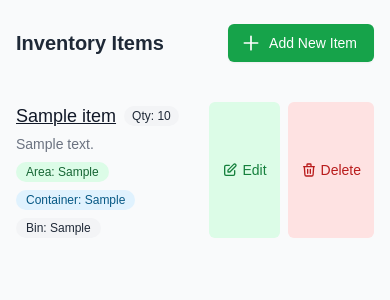
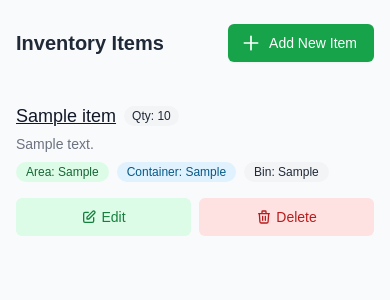
Before and after one commit to downtime-industries/binventory, a FastAPI app: page / in a window 390 px wide. Shown: the part 69-369 px from the top of the page. Run offline with FastAPI, Linux system fonts and the light colour scheme; tables that the repository leaves empty hold one stand-in row (values such as "Sample post"); some libraries are stand-ins or nearby versions.

Commit message:
Added mobile layout.

```diff
--- a/templates/index.html
+++ b/templates/index.html
@@ -18,7 +18,7 @@
     <ul class="divide-y divide-gray-200 dark:divide-gray-700">
         {% for item in items %}
         <li class="py-4">
-            <div class="flex justify-between">
+            <div class="flex flex-col sm:flex-row sm:justify-between">
                 <div>
                     <div class="flex items-center">
                         {% if item[7] %}
@@ -56,14 +56,14 @@
                     </div>
                 </div>
 
-                <div class="flex space-x-2">
-                    <a href="/edit/{{ item.0 }}" class="inline-flex items-center px-3 py-1 border border-transparent text-sm leading-4 font-medium rounded-md text-primary-700 dark:text-primary-300 bg-primary-100 dark:bg-primary-900/30 hover:bg-primary-200 dark:hover:bg-primary-800/40 focus:outline-none focus:ring-2 focus:ring-offset-2 focus:ring-primary-500">
+                <div class="flex mt-4 sm:mt-0 space-x-2 sm:flex-col sm:space-x-0 sm:space-y-2 md:flex-row md:space-y-0 md:space-x-2">
+                    <a href="/edit/{{ item.0 }}" class="flex-1 sm:flex-none justify-center inline-flex items-center px-3 py-2 sm:py-1 border border-transparent text-sm font-medium rounded-md text-primary-700 dark:text-primary-300 bg-primary-100 dark:bg-primary-900/30 hover:bg-primary-200 dark:hover:bg-primary-800/40 focus:outline-none focus:ring-2 focus:ring-offset-2 focus:ring-primary-500">
                         <svg xmlns="http://www.w3.org/2000/svg" class="h-4 w-4 mr-1" fill="none" viewBox="0 0 24 24" stroke="currentColor">
                             <path stroke-linecap="round" stroke-linejoin="round" stroke-width="2" d="M11 5H6a2 2 0 00-2 2v11a2 2 0 002 2h11a2 2 0 002-2v-5m-1.414-9.414a2 2 0 112.828 2.828L11.828 15H9v-2.828l8.586-8.586z" />
                         </svg>
                         Edit
                     </a>
-                    <button onclick="confirmDelete({{ item.0 }}, '{{ item.1 }}')" class="inline-flex items-center px-3 py-1 border border-transparent text-sm leading-4 font-medium rounded-md text-danger-700 dark:text-danger-300 bg-danger-100 dark:bg-danger-900/30 hover:bg-danger-200 dark:hover:bg-danger-800/40 focus:outline-none focus:ring-2 focus:ring-offset-2 focus:ring-danger-500">
+                    <button onclick="confirmDelete({{ item.0 }}, '{{ item.1 }}')" class="flex-1 sm:flex-none justify-center inline-flex items-center px-3 py-2 sm:py-1 border border-transparent text-sm font-medium rounded-md text-danger-700 dark:text-danger-300 bg-danger-100 dark:bg-danger-900/30 hover:bg-danger-200 dark:hover:bg-danger-800/40 focus:outline-none focus:ring-2 focus:ring-offset-2 focus:ring-danger-500">
                         <svg xmlns="http://www.w3.org/2000/svg" class="h-4 w-4 mr-1" fill="none" viewBox="0 0 24 24" stroke="currentColor">
                             <path stroke-linecap="round" stroke-linejoin="round" stroke-width="2" d="M19 7l-.867 12.142A2 2 0 0116.138 21H7.862a2 2 0 01-1.995-1.858L5 7m5 4v6m4-6v6m1-10V4a1 1 0 00-1-1h-4a1 1 0 00-1 1v3M4 7h16" />
                         </svg>
```
Also changed, not shown: templates/search.html (+4 -4 lines).
